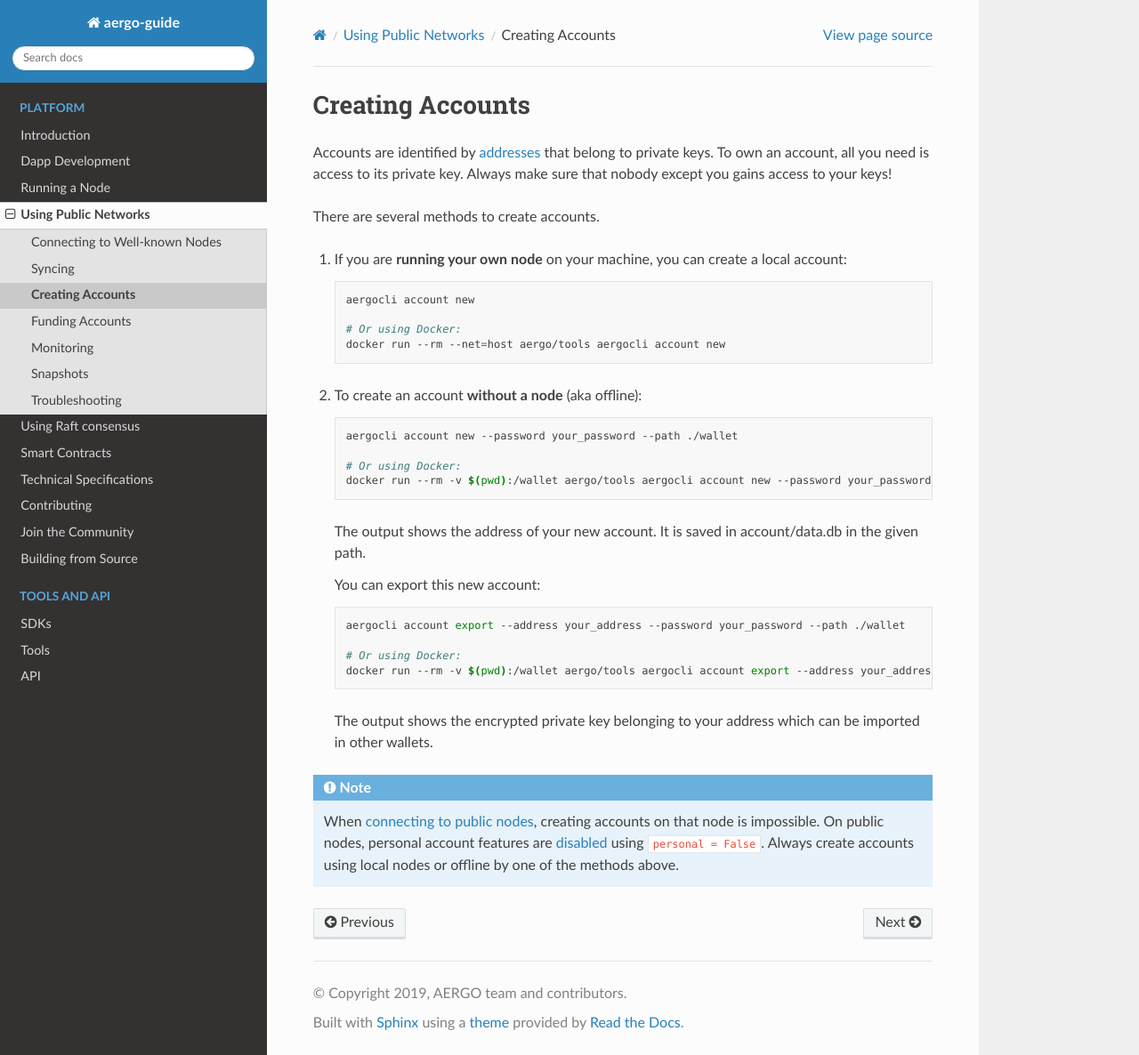
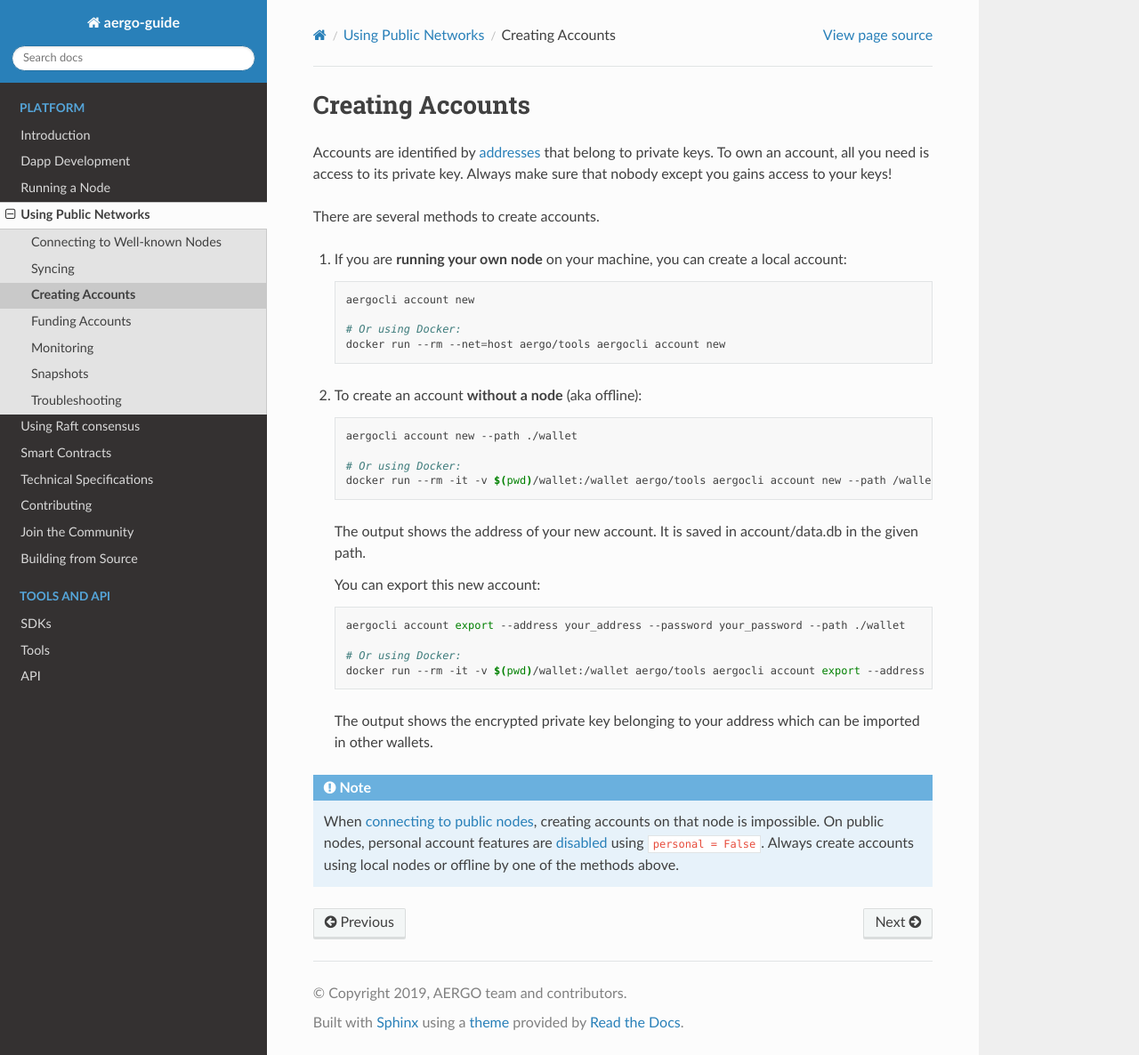
Before and after one commit to aergoio/guide, a Sphinx documentation site: the page built from source/using-network/accounts.rst, in a window 1280 px wide and 1186 px high. Shown: the whole window at 89% size. Built offline with Sphinx 7.4.7 and the Read the Docs theme 2.0.0, drawn with Linux system fonts in a browser that asks for light colours.

Commit message:
Remove password param from account generation

```diff
--- a/source/using-network/accounts.rst
+++ b/source/using-network/accounts.rst
@@ -19,10 +19,10 @@ There are several methods to create accounts.
 
    .. code-block:: shell
 
-        aergocli account new --password your_password --path ./wallet
+        aergocli account new --path ./wallet
 
         # Or using Docker:
-        docker run --rm -v $(pwd):/wallet aergo/tools aergocli account new --password your_password --path /wallet
+        docker run --rm -it -v $(pwd)/wallet:/wallet aergo/tools aergocli account new --path /wallet
 
    The output shows the address of your new account. It is saved in account/data.db in the given path.
 
@@ -33,7 +33,7 @@ There are several methods to create accounts.
         aergocli account export --address your_address --password your_password --path ./wallet
 
         # Or using Docker:
-        docker run --rm -v $(pwd):/wallet aergo/tools aergocli account export --address your_address --password your_password --path /wallet
+        docker run --rm -it -v $(pwd)/wallet:/wallet aergo/tools aergocli account export --address your_address --path /wallet
 
    The output shows the encrypted private key belonging to your address which can be imported in other wallets.
 
```
